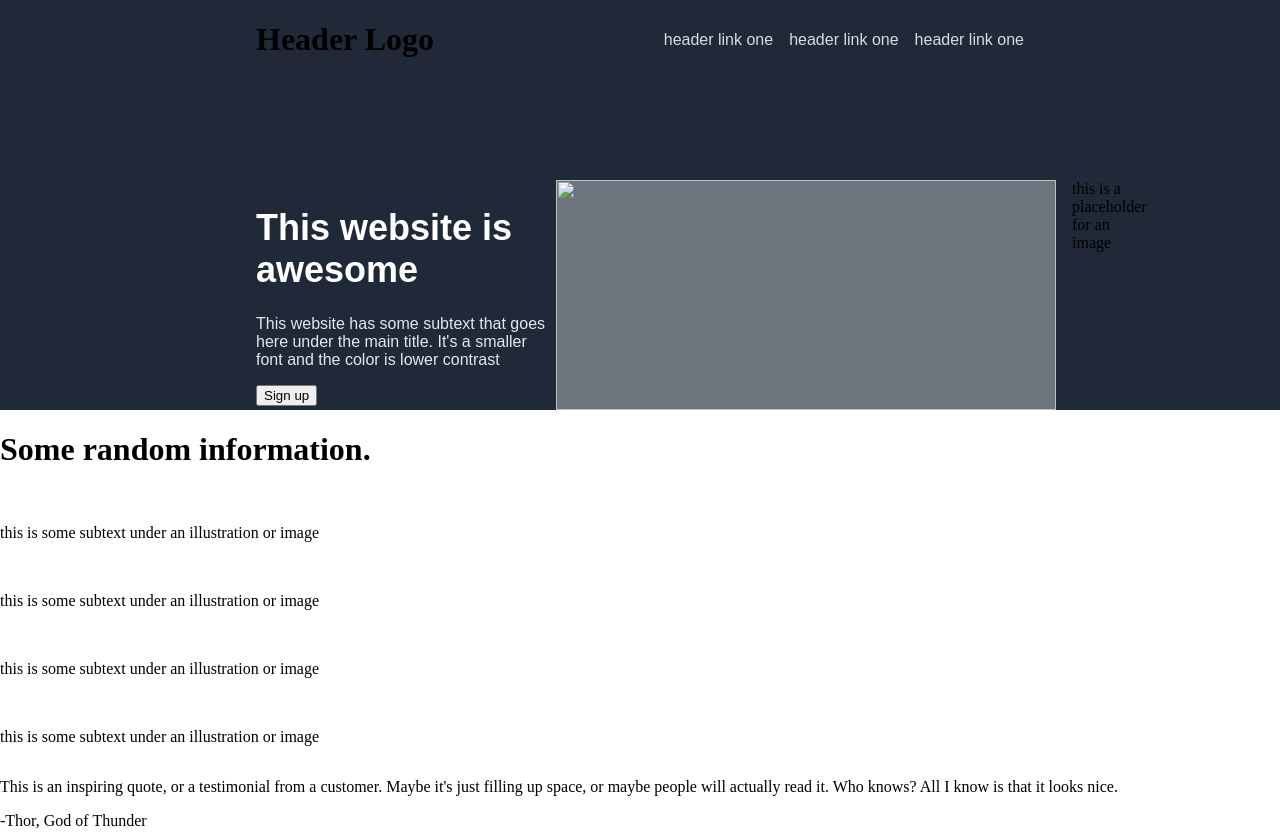
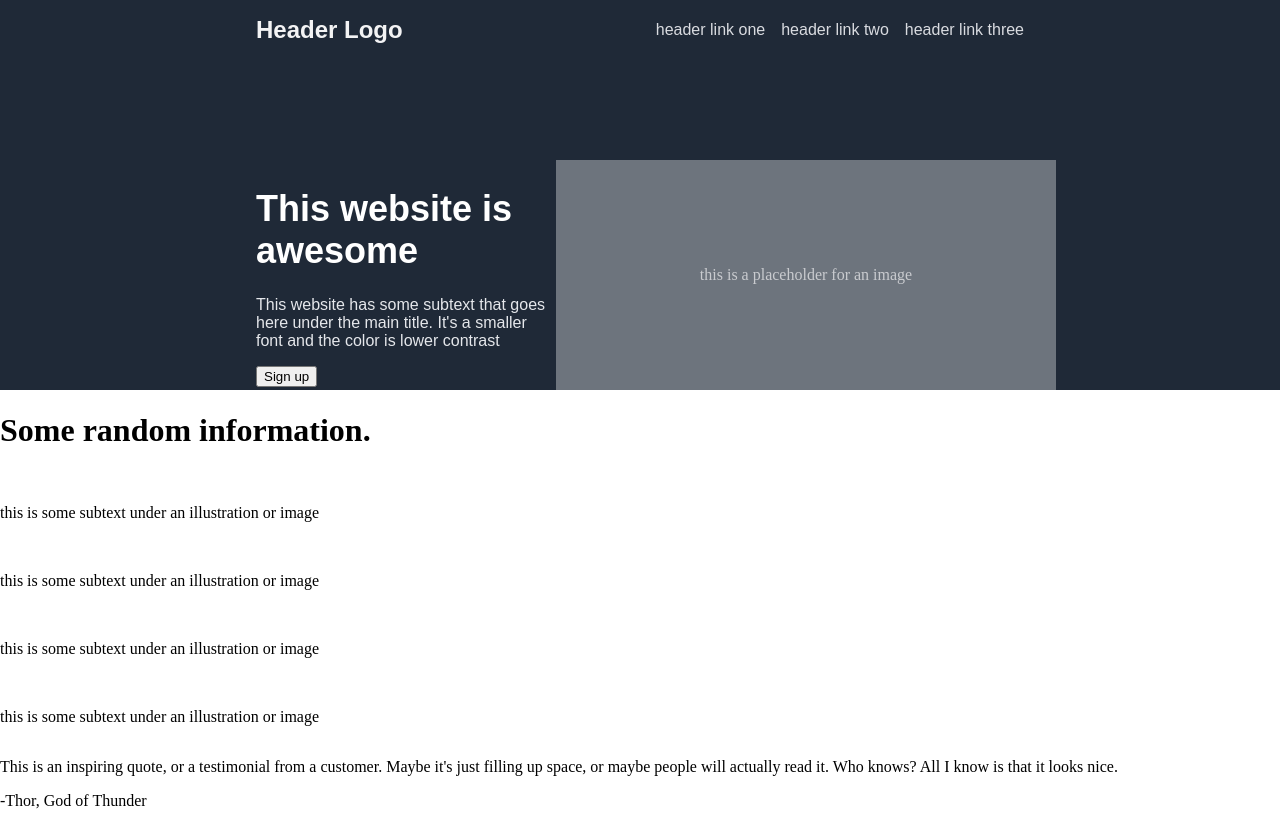
Before and after one commit to binh-nn/Landing-Page, a plain HTML site: page index.html in a window 1280 px wide. Shown: the top 833 px of the page. Drawn offline with Linux system fonts and the light colour scheme.

Commit message:
Updated body-1

```diff
--- a/index.html
+++ b/index.html
@@ -11,13 +11,13 @@
         <div class="header">
             <!-- Left Side of Header -->
             <div class="left">
-                <h1 class="logo">Header Logo</h1>
+                <h1 class="header-logo">Header Logo</h1>
             </div>
             <!-- Right Side of Header -->
             <div class="right">
-                <p class="nav-link">header link one</p>
-                <p class="nav-link">header link one</p>
-                <p class="nav-link">header link one</p>
+                <a href="" class="nav-link">header link one</a>
+                <a href="" class="nav-link">header link two</a>
+                <a href="" class="nav-link">header link three</a>
             </div>
         </div>
 
@@ -31,7 +31,7 @@
             </div>
             <!-- Right Side of Hero -->
             <div class="right">
-                <img class="image-holder" src="" alt="">this is a placeholder for an image</div>
+                <div class="image-holder">this is a placeholder for an image</div>
             </div>
         </div>
 
```
